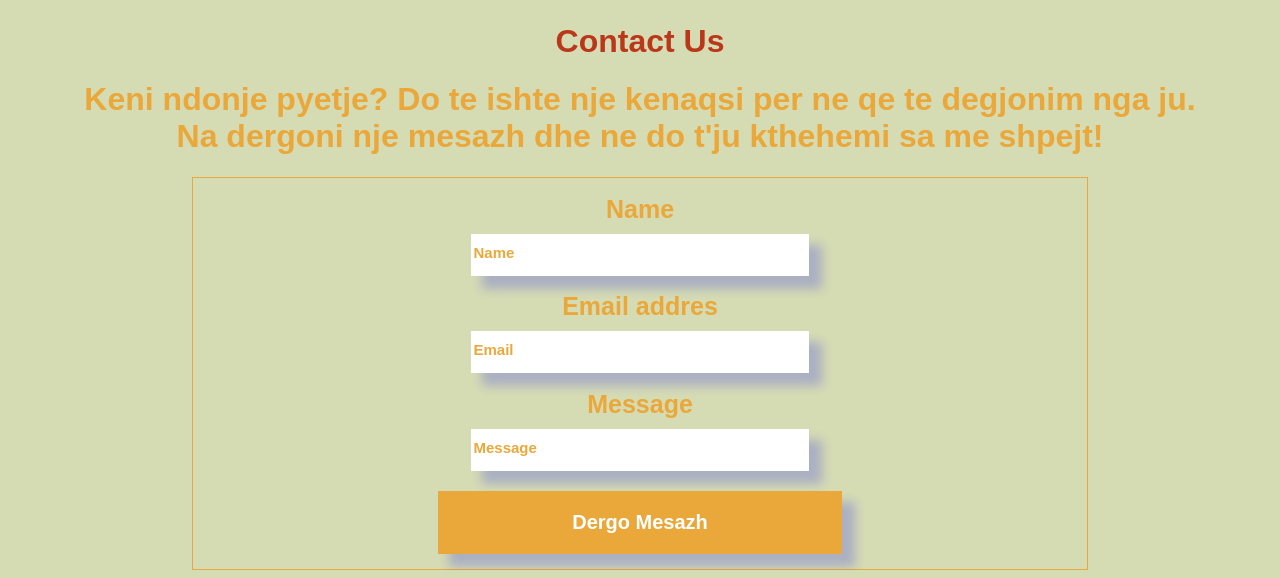
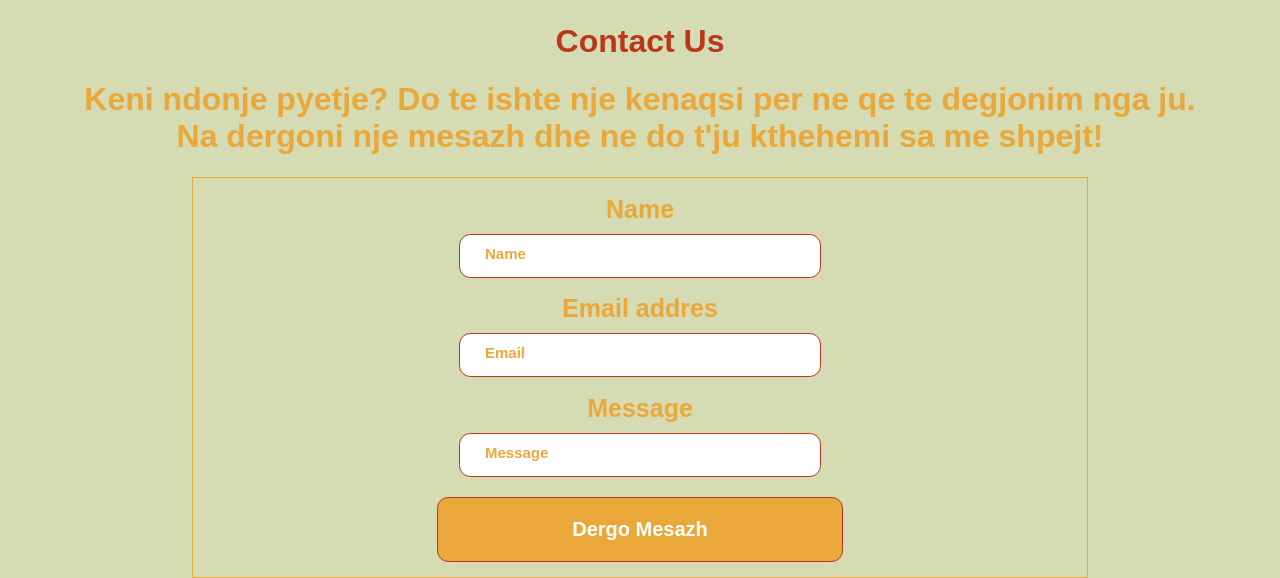
Before and after one commit to hexagon-2021/internship-project, a PHP site: page /contact.php in a window 1280 px wide. Shown: the part 320-898 px from the top of the page. Run offline with PHP 8.4, Linux system fonts and the light colour scheme; some libraries are stand-ins or nearby versions; some web fonts are replaced.

Commit message:
Update contact.php

```diff
--- a/contact.php
+++ b/contact.php
@@ -31,22 +31,23 @@
 			margin-top: 10px;
 			padding-top: 10px;
 			padding-bottom: 15px;
-  			border: none;
-  			box-shadow: 12px 12px 10px 1px rgba(0, 0, 255, 0.2);
+			padding-left: 25px;
+			border-radius: 0.7rem;
+			border: 1px solid var(--secondary-color);
 			color: #eba83a;
  			font-size: 15px;
 			font-weight: bold;
 			/*padding-left: 15%;*/
 			padding-right: 15%;
-
 		}
 		.contactButton {
   			margin-top: 20px;
   			padding-top: 20px;
   			padding-bottom: 20px;
   			background-color: #eba83a;
-  			border: none;
-  			box-shadow: 12px 12px 10px 1px rgba(0, 0, 255, 0.2);
+				border-radius: 0.7rem;
+  			border: 1px solid var(--secondary-color);
+  			/* box-shadow: 12px 12px 10px 1px rgba(0, 0, 255, 0.2); */
   			color: white;
   			/*font-family: Arial, Helvetica, sans-serif;*/
   			font-size: 20px;
```
Lines whose indentation alone changed are shown as unchanged.
